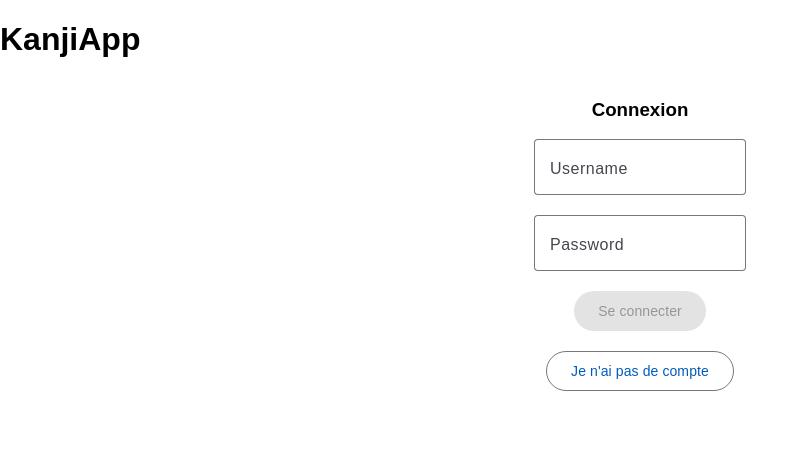
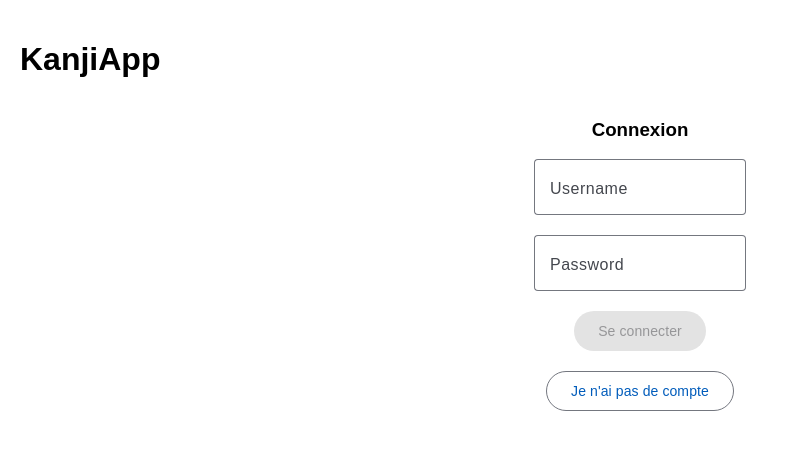
Before and after one commit to AntoineCairey/kanji, an Angular app in the folder frontend/: page /login in a window 1280 px wide. Shown: the top 450 px of the page, without its empty margins (0-807 px from the left). Built offline with nearby package versions, Linux system fonts and the light colour scheme.

Commit message:
style kanji pages

```diff
--- a/frontend/src/app/components/tile/tile.component.css
+++ b/frontend/src/app/components/tile/tile.component.css
@@ -1,6 +1,7 @@
-/* .tile {
-  border: 1px solid black;
-  width: 300px;
-  padding: 20px;
+.tile {
+  width: 150px;
 }
- */
+
+h3 {
+  text-align: center;
+}
--- a/frontend/src/app/components/tile/tile.component.html
+++ b/frontend/src/app/components/tile/tile.component.html
@@ -1,8 +1,8 @@
 <mat-card appearance="outlined" class="tile">
   <mat-card-content>
     <h3>{{ kanji().symbol }}</h3>
-    <div>meaning: {{ kanji().fr }}</div>
-    <div>kun: {{ kanji().kun }}</div>
-    <div>on :{{ kanji().onn }}</div>
+    <div>fr : {{ kanji().fr }}</div>
+    <div>kun : {{ kanji().kun }}</div>
+    <div>on : {{ kanji().onn }}</div>
   </mat-card-content>
 </mat-card>
--- a/frontend/src/app/pages/kanji-list/kanji-list.component.css
+++ b/frontend/src/app/pages/kanji-list/kanji-list.component.css
@@ -0,0 +1,6 @@
+.container {
+  display: flex;
+  flex-direction: row;
+  flex-wrap: wrap;
+  gap: 20px;
+}
--- a/frontend/src/app/pages/kanji/kanji.component.css
+++ b/frontend/src/app/pages/kanji/kanji.component.css
@@ -0,0 +1,18 @@
+.container {
+  display: flex;
+  flex-direction: column;
+  align-items: center;
+}
+
+button {
+  margin-right: 10px;
+}
+
+.content {
+  margin-top: 30px;
+  margin-bottom: 50px;
+}
+
+h3 {
+  text-align: center;
+}
--- a/frontend/src/app/pages/kanji/kanji.component.html
+++ b/frontend/src/app/pages/kanji/kanji.component.html
@@ -1,11 +1,17 @@
-<p>kanji works!</p>
-<div class="test">
-  <h3>{{ kanji().symbol }}</h3>
-  <div>meaning: {{ kanji().fr }}</div>
-  <div>kun: {{ kanji().kun }}</div>
-  <div>on :{{ kanji().onn }}</div>
+<div class="container">
+  <button mat-stroked-button (click)="navigateHome()">Retour</button>
+
+  <div class="content">
+    <h3>{{ kanji().symbol }}</h3>
+    <div>fr : {{ kanji().fr }}</div>
+    <div>kun : {{ kanji().kun }}</div>
+    <div>on : {{ kanji().onn }}</div>
+  </div>
+
+  <div>
+    <button mat-flat-button (click)="openKanji(kanji().id - 1)">
+      Précédent
+    </button>
+    <button mat-flat-button (click)="openKanji(kanji().id + 1)">Suivant</button>
+  </div>
 </div>
-
-<button (click)="navigateHome()">Retour</button>
-<button (click)="openKanji(kanji().id - 1)">Précédent</button>
-<button (click)="openKanji(kanji().id + 1)">Suivant</button>
--- a/frontend/src/styles.css
+++ b/frontend/src/styles.css
@@ -3,5 +3,13 @@
   box-sizing: border-box;
 }
 
-html, body { height: 100%; }
-body { margin: 0; font-family: Roboto, "Helvetica Neue", sans-serif; }
+html,
+body {
+  height: 100%;
+}
+
+body {
+  margin: 0;
+  font-family: Roboto, "Helvetica Neue", sans-serif;
+  padding: 20px;
+}
```
Also changed, not shown: frontend/src/app/pages/kanji/kanji.component.ts (+5 -4 lines).
